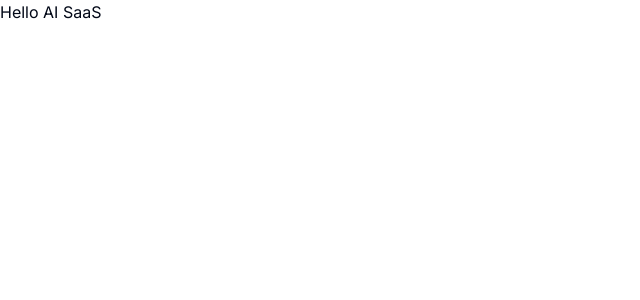
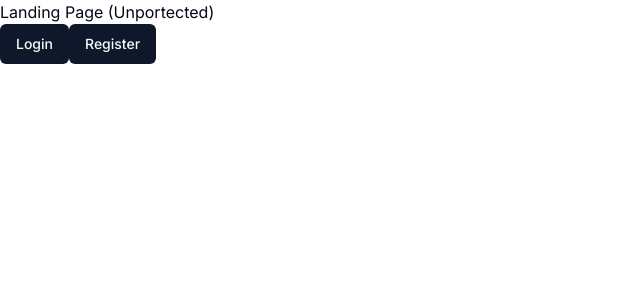
Before and after one commit to supersaifaljashamy/ai-saas, a Next.js app: page / in a window 1280 px wide. Shown: the top 300 px of the page, without its empty margins (0-640 px from the left). Built offline with nearby package versions, Linux system fonts and the light colour scheme.

Commit message:
Add preliminary routes

```diff
--- /dev/null
+++ b/app/(auth)/(routes)/layout.tsx
@@ -0,0 +1,13 @@
+const AuthLayout = ({
+    children
+  }: {
+    children: React.ReactNode;
+  }) => {
+    return (
+      <main className="h-full bg-[#111827] flex items-center justify-center">
+        {children}
+      </main>
+    );
+  }
+
+  export default AuthLayout;
--- /dev/null
+++ b/app/(auth)/(routes)/sign-in/page.tsx
@@ -0,0 +1,5 @@
+import { SignIn } from "@clerk/nextjs";
+
+export default function Page() {
+  return <SignIn />;
+}
--- /dev/null
+++ b/app/(auth)/(routes)/sign-up/[[...sign-up]]/page.tsx
@@ -0,0 +1,5 @@
+import { SignUp } from "@clerk/nextjs";
+
+export default function Page() {
+  return <SignUp />;
+};
--- /dev/null
+++ b/app/(dashboard)/(routes)/dashboard/page.tsx
@@ -0,0 +1,12 @@
+import { UserButton } from "@clerk/nextjs";
+
+const DashboardPage = () => {
+  return (
+    <div>
+        <p>Dashboard Page (Protected)</p>
+        <UserButton afterSignOutUrl="/" />
+    </div>
+  )
+}
+
+export default DashboardPage;
--- /dev/null
+++ b/app/(landing)/page.tsx
@@ -0,0 +1,24 @@
+import { Button } from "@/components/ui/button";
+import Link from "next/link";
+
+const LandingPage = () => {
+  return (
+    <div>
+        Landing Page (Unportected)
+        <div>
+            <Link href="/sign-in">
+                <Button>
+                    Login
+                </Button>
+            </Link>
+            <Link href="/sign-up">
+                <Button>
+                    Register
+                </Button>
+            </Link>
+        </div>
+    </div>
+  )
+}
+
+export default LandingPage;
--- a/app/globals.css
+++ b/app/globals.css
@@ -1,6 +1,12 @@
 @tailwind base;
 @tailwind components;
 @tailwind utilities;
+
+html,
+body,
+:root {
+  height: 100%;
+}
 
 @layer base {
   :root {
--- a/app/layout.tsx
+++ b/app/layout.tsx
@@ -1,12 +1,13 @@
 import type { Metadata } from 'next'
 import { Inter } from 'next/font/google'
 import './globals.css'
+import { ClerkProvider } from '@clerk/nextjs'
 
 const inter = Inter({ subsets: ['latin'] })
 
 export const metadata: Metadata = {
-  title: 'Create Next App',
-  description: 'Generated by create next app',
+  title: 'Genius',
+  description: 'AI Platform',
 }
 
 export default function RootLayout({
@@ -15,8 +16,10 @@
   children: React.ReactNode
 }) {
   return (
-    <html lang="en">
-      <body className={inter.className}>{children}</body>
-    </html>
+    <ClerkProvider>
+      <html lang="en">
+        <body className={inter.className}>{children}</body>
+      </html>
+    </ClerkProvider>
   )
 }
--- a/app/page.tsx
+++ /dev/null
@@ -1,7 +0,0 @@
-import Image from 'next/image'
-
-export default function Home() {
-  return (
-    <p>Hello AI SaaS</p>
-  )
-}
--- a/package.json
+++ b/package.json
@@ -9,6 +9,7 @@
     "lint": "next lint"
   },
   "dependencies": {
+    "@clerk/nextjs": "^4.27.5",
     "@radix-ui/react-slot": "^1.0.2",
     "class-variance-authority": "^0.7.0",
     "clsx": "^2.0.0",
```
Also changed, not shown: middleware.ts (added, +9 -0 lines), 2 other files (tests, documents, lock files or other folders).
